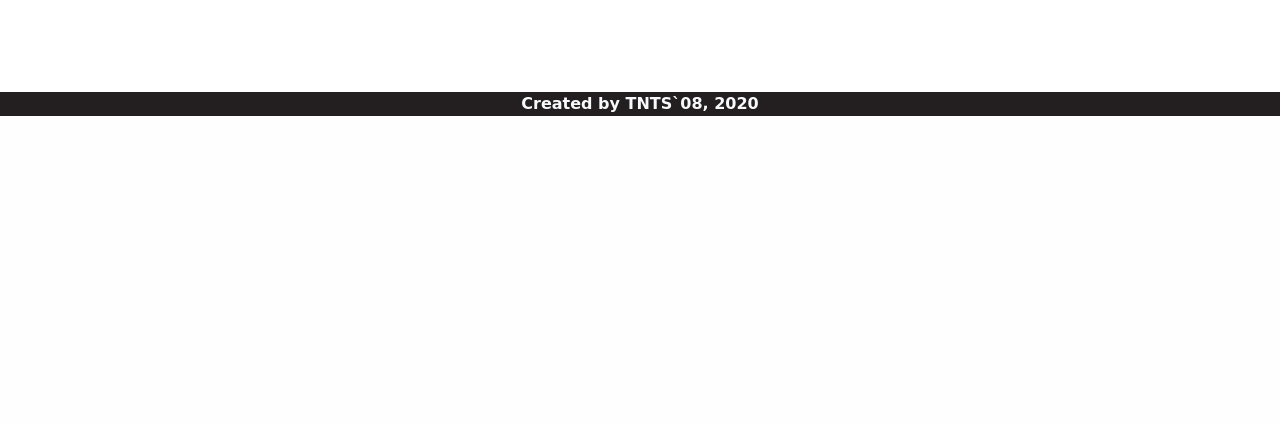
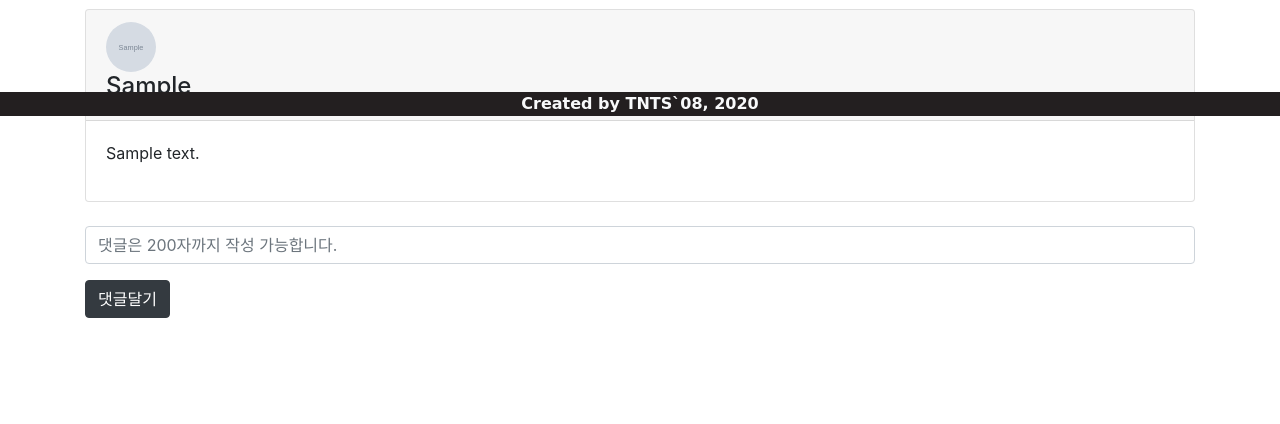
Before and after one commit to unani92/tnts08_django, a Django app: page /board/1/ in a window 1280 px wide. Shown: the part 684-1108 px from the top of the page. Before the commit the page ends 800 px from the top, so only its background shows below. Run offline with Django 3.2, Linux system fonts and the light colour scheme; a user stored in the database is signed in; tables that the repository leaves empty hold one stand-in row (values such as "Sample post"); grey boxes marked "Sample" are stand-in pictures; some libraries are stand-ins or nearby versions; some web fonts are replaced.

Commit message:
comment_create_update

```diff
--- a/accounts/templates/accounts/login.html
+++ b/accounts/templates/accounts/login.html
@@ -8,8 +8,8 @@
 {% block content %}
   <div class="container">
     <div class="title my-4 d-flex align-items-center">
-      <img class="round_symbol mr-5" src="{% static 'images/round_symbol.jpg' %}">
-      <h1 class="mb-0">Ultras Gruppo Thanatos</h1>
+      <img class="round_symbol mr-3" src="{% static 'images/round_symbol.jpg' %}">
+      <h2 class="mb-0">Login</h2>
     </div>
   </div>
   <div class="container">
--- a/board/admin.py
+++ b/board/admin.py
@@ -1,5 +1,6 @@
 from django.contrib import admin
 
 # Register your models here.
-from .models import Board
+from .models import Board, Comment
 admin.site.register(Board)
+admin.site.register(Comment)
--- a/board/forms.py
+++ b/board/forms.py
@@ -1,5 +1,5 @@
 from django import forms
-from .models import Board
+from .models import Board, Comment
 from ckeditor_uploader.widgets import CKEditorUploadingWidget
 
 c = [('일반','일반'),('공지','공지')]
@@ -17,3 +17,16 @@
     class Meta :
         model = Board
         fields = ['choice','title','content']
+
+class CommentForm(forms.ModelForm) :
+    content = forms.CharField(
+        label=(''),
+        widget=forms.TextInput(
+            attrs={
+                'placeholder': '댓글은 200자까지 작성 가능합니다.'
+            }
+        )
+    )
+    class Meta:
+        model = Comment
+        fields = ['content']
--- a/board/models.py
+++ b/board/models.py
@@ -1,5 +1,6 @@
 from django.db import models
 from ckeditor_uploader.fields import RichTextUploadingField
+from django.conf import settings
 # Create your models here.
 class Board(models.Model) :
     name = models.CharField(max_length=10)
@@ -22,3 +23,8 @@
         )
     created_at = models.DateTimeField(auto_now_add=True)
     updated_at = models.DateTimeField(auto_now=True)
+
+class Comment(models.Model):
+    board = models.ForeignKey(Board, on_delete=models.CASCADE)
+    name = models.ForeignKey(settings.AUTH_USER_MODEL, on_delete=models.CASCADE)
+    content = models.CharField(max_length=200)
--- a/board/static/stylesheet/style.css
+++ b/board/static/stylesheet/style.css
@@ -1,7 +1,7 @@
 .title {
     height: 50px;
 }
-h1 {
+h2 {
     font-family: 'Titillium Web', sans-serif;
 }
 .round_symbol {
--- a/board/templates/board/detail.html
+++ b/board/templates/board/detail.html
@@ -41,6 +41,37 @@
     </div>
   </div>
 
+  <div class="container">
+    <h3>댓글 : {{ board.comment_set.count }}</h3>
+
+      {% for comment in board.comment_set.all %}
+        <div class="card">
+          <div class="card-header">
+            <img style="width: 50px;height: 50px;" class="rounded-circle" src="{{ comment.name.profile.url }}" alt="">
+            <h4>{{ comment.name.first_name }}</h4>
+          </div>
+          <div class="card-body">
+            <p>{{ comment.content }}</p>
+          </div>
+        </div>
+
+    {% empty %}
+      <span>댓글이 없습니다. 첫 댓의 주인공이 되어주세요</span>
+    {% endfor %}
+  </div>
+
+
+
+
+  {#  comment form #}
+  <div class="container">
+    <form action="{% url 'board:comment_create' board.pk %}" method="post">
+      {% csrf_token %}
+      {% bootstrap_form commentform %}
+      <button class="btn btn-dark" type="submit">댓글달기</button>
+    </form>
+  </div>
+
   {% comment %} modal {% endcomment %}
   <div class="modal fade" id="exampleModal2" tabindex="-1" role="dialog" aria-labelledby="exampleModalLabel" aria-hidden="true">
     <div class="modal-dialog" role="document">
--- a/board/urls.py
+++ b/board/urls.py
@@ -9,4 +9,5 @@
     path('<int:pk>/',views.detail, name='detail'),
     path('<int:pk>/update',views.update, name='update'),
     path('<int:pk>/delete',views.delete, name='delete'),
+    path('<int:board_pk>/comment/', views.CommentCreate, name='comment_create')
 ]
--- a/board/views.py
+++ b/board/views.py
@@ -2,7 +2,7 @@
 from django.contrib.auth.decorators import login_required
 from django.contrib import messages
 from .models import Board
-from .forms import BoardForm
+from .forms import BoardForm, CommentForm
 from django.views.decorators.http import require_POST
 from django.core.paginator import Paginator, EmptyPage, PageNotAnInteger
 
@@ -63,7 +63,11 @@
 @login_required
 def detail(request,pk) :
     board = get_object_or_404(Board,pk=pk)
-    context = {'board':board}
+    commentform = CommentForm()
+    context = {
+        'board':board,
+        'commentform':commentform,
+    }
     return render(request,'board/detail.html',context)
 
 @login_required
@@ -91,8 +95,13 @@
     board.delete()
     return redirect('board:index')
 
-
-from django import template
-from django.template.defaultfilters import stringfilter
-
-register = template.Library()
+@login_required
+def CommentCreate(request,board_pk):
+    board = get_object_or_404(Board,pk=board_pk)
+    form = CommentForm(request.POST)
+    if form.is_valid():
+        comment = form.save(commit=False)
+        comment.name = request.user
+        comment.board = board
+        comment.save()
+        return redirect('board:detail',board.pk)
--- a/home/templates/home/home.html
+++ b/home/templates/home/home.html
@@ -53,7 +53,7 @@
       </div>
     </article>
 
-    <aside class="w-100 d-flex align-items-center justify-content-around">
+    <aside style="margin-top: 30px" class="w-100 d-flex align-items-center justify-content-around">
       <div>
         <a class="text-decoration-none text-dark"  href="{% url 'accounts:signup' %}"><span class="JoinUs"><i class="fas fa-user-plus"></i>  Join Us</span></a>
       </div>
```
Also changed, not shown: board/templates/board/index.html (+17 -5 lines), accounts/migrations/0001_initial.py (added), board/migrations/0002_comment.py (added).
